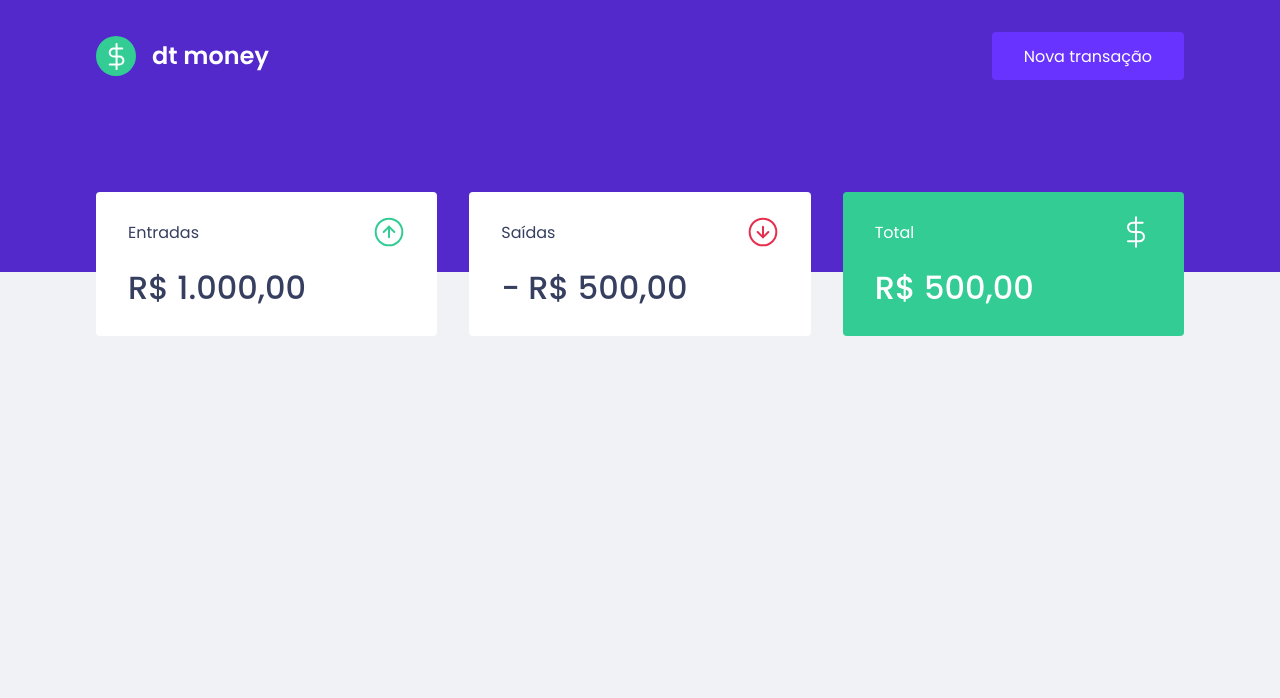
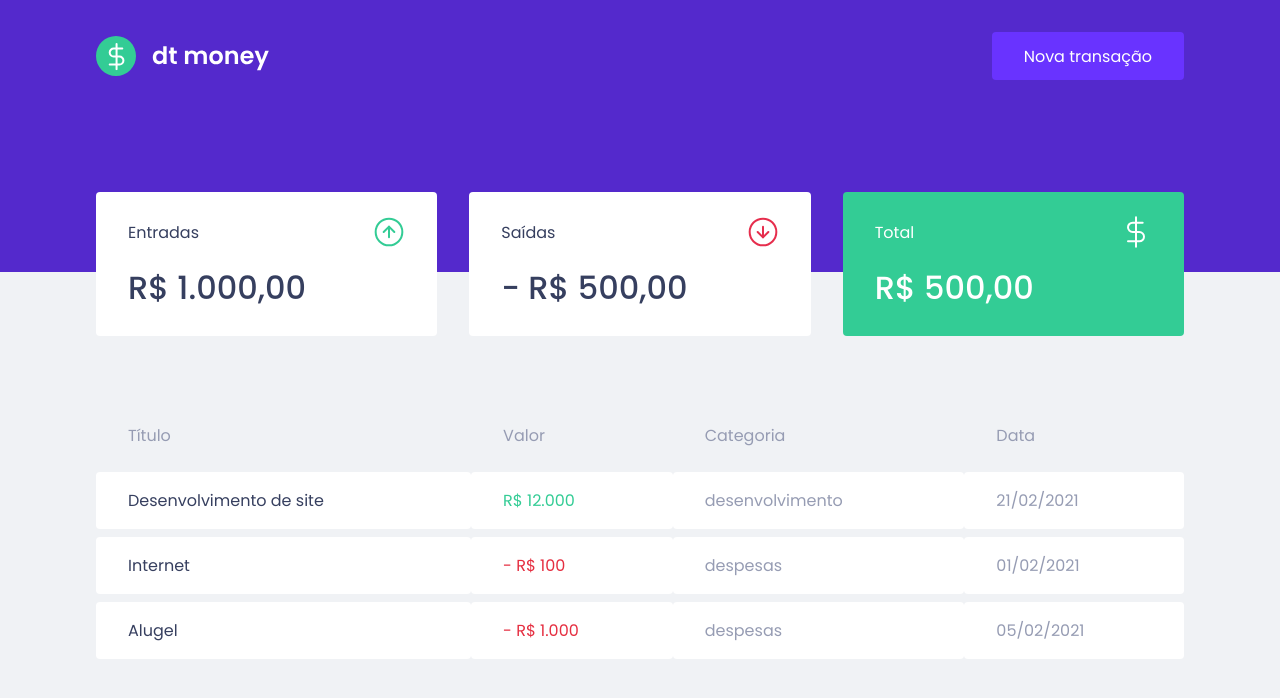
Before and after one commit to luiz21goncalves/ignite-dtmoney, a React (Create React App) app: page / in a window 1280 px wide. Shown: the top 698 px of the page. Built offline with nearby package versions, Linux system fonts and the light colour scheme.

Commit message:
feat: add TransactionsTable component

```diff
--- a/src/components/Dashboard/index.tsx
+++ b/src/components/Dashboard/index.tsx
@@ -1,4 +1,6 @@
 import { Summary } from "../Summary";
+
+import TransactionsTable from "../TransactionsTable";
 
 import { Container } from "./styles";
 
@@ -6,6 +8,7 @@
   return (
     <Container>
       <Summary />
+      <TransactionsTable />
     </Container>
   );
 };
--- /dev/null
+++ b/src/components/TransactionsTable/index.tsx
@@ -0,0 +1,42 @@
+import { Container } from './styles';
+
+
+function TransactionsTable() {
+  return (
+    <Container>
+      <table>
+        <thead>
+          <tr>
+            <th>Título</th>
+            <th>Valor</th>
+            <th>Categoria</th>
+            <th>Data</th>
+          </tr>
+        </thead>
+
+        <tbody>
+          <tr>
+            <td>Desenvolvimento de site</td>
+            <td className="deposit">R$ 12.000</td>
+            <td>desenvolvimento</td>
+            <td>21/02/2021</td>
+          </tr>
+          <tr>
+            <td>Internet</td>
+            <td className="withdraw">- R$ 100</td>
+            <td>despesas</td>
+            <td>01/02/2021</td>
+          </tr>
+          <tr>
+            <td>Alugel</td>
+            <td className="withdraw">- R$ 1.000</td>
+            <td>despesas</td>
+            <td>05/02/2021</td>
+          </tr>
+        </tbody>
+      </table>
+    </Container>
+  );
+};
+
+export default TransactionsTable;
--- /dev/null
+++ b/src/components/TransactionsTable/styles.ts
@@ -0,0 +1,38 @@
+import styled from 'styled-components';
+
+export const Container = styled.div`
+  margin-top: 4rem;
+
+  table {
+    width: 100%;
+    border-spacing: 0 0.5rem;
+
+    th {
+      color: var(--text-body);
+      font-weight: 400;
+      padding: 1rem 2rem;
+      text-align: left;
+      line-height: 1.5rem;
+    }
+
+    td {
+      padding: 1rem 2rem;
+      border: 0;
+      background: var(--shape);
+      color: var(--text-body);
+      border-radius: 0.25rem;
+
+      &:first-child {
+        color: var(--text-title);
+      }
+
+      &.deposit {
+        color: var(--green);
+      }
+
+      &.withdraw {
+        color: var(--red);
+      }
+    }
+  }
+`;
```
